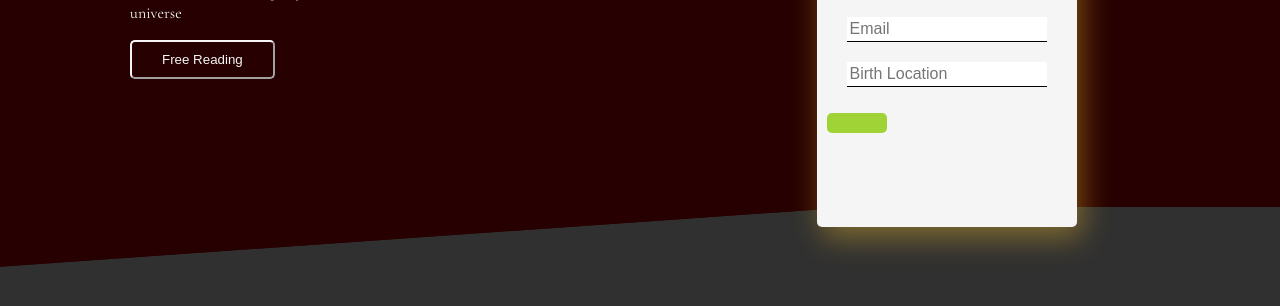
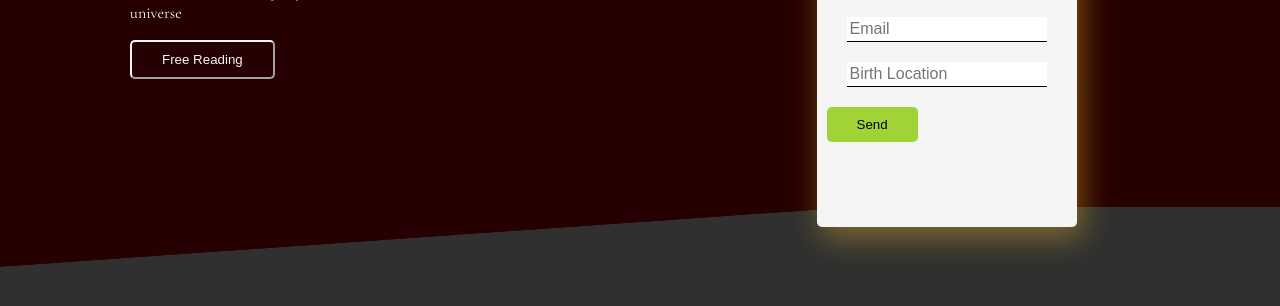
Before and after one commit to VINIxVINI/Form-netlify, a plain HTML site: page index.html in a window 1280 px wide. Shown: the part 290-596 px from the top of the page. Drawn offline with nearby package versions, Linux system fonts and the light colour scheme.

Commit message:
For button label change

```diff
--- a/index.html
+++ b/index.html
@@ -71,7 +71,7 @@
                         <!-- <div class="form-controls">
                             <input type="time" name="Birth Time" placeholder="Birth Time">
                         </div> -->
-                        <button type="submit" value="Send" placeholder="Submit" class="btn"></button>
+                        <button type="submit" value="Send" placeholder="Submit" class="btn">Send</button>
                     </form>
                 </div>
             </div>
```
